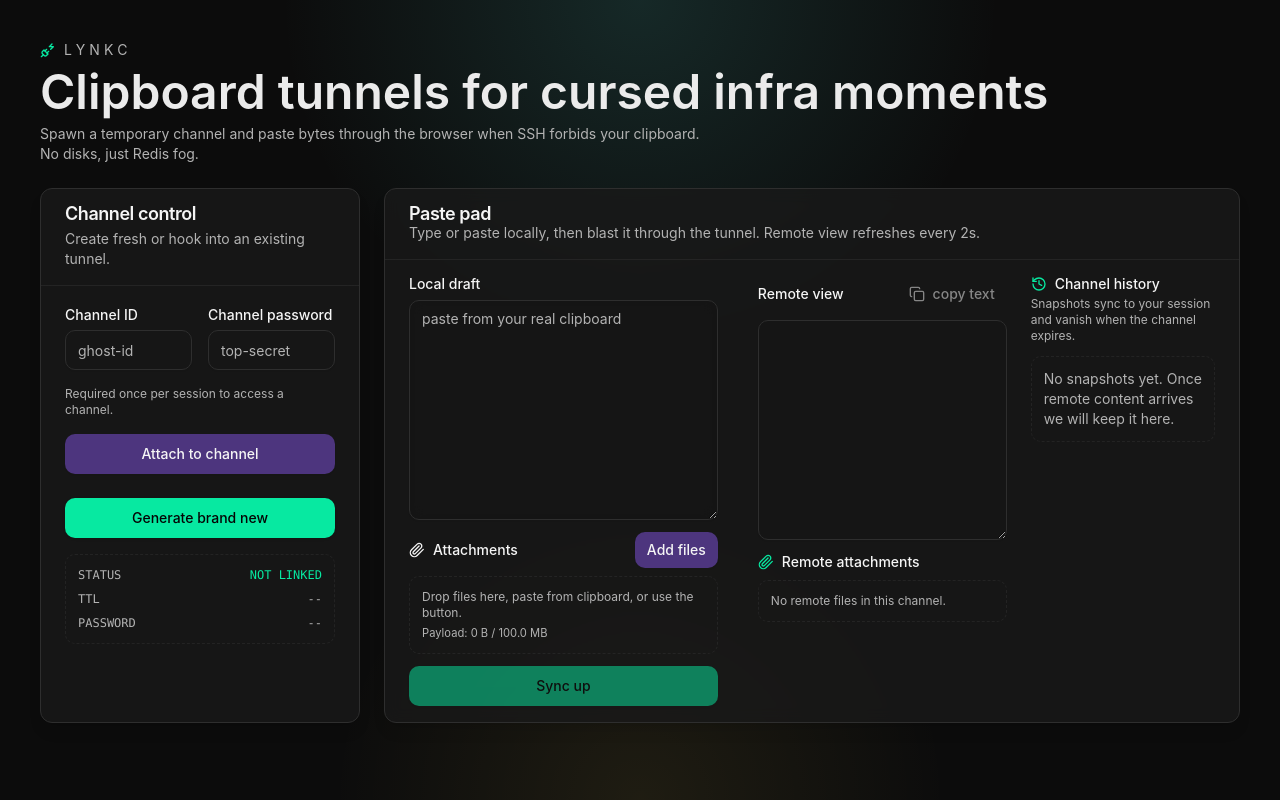
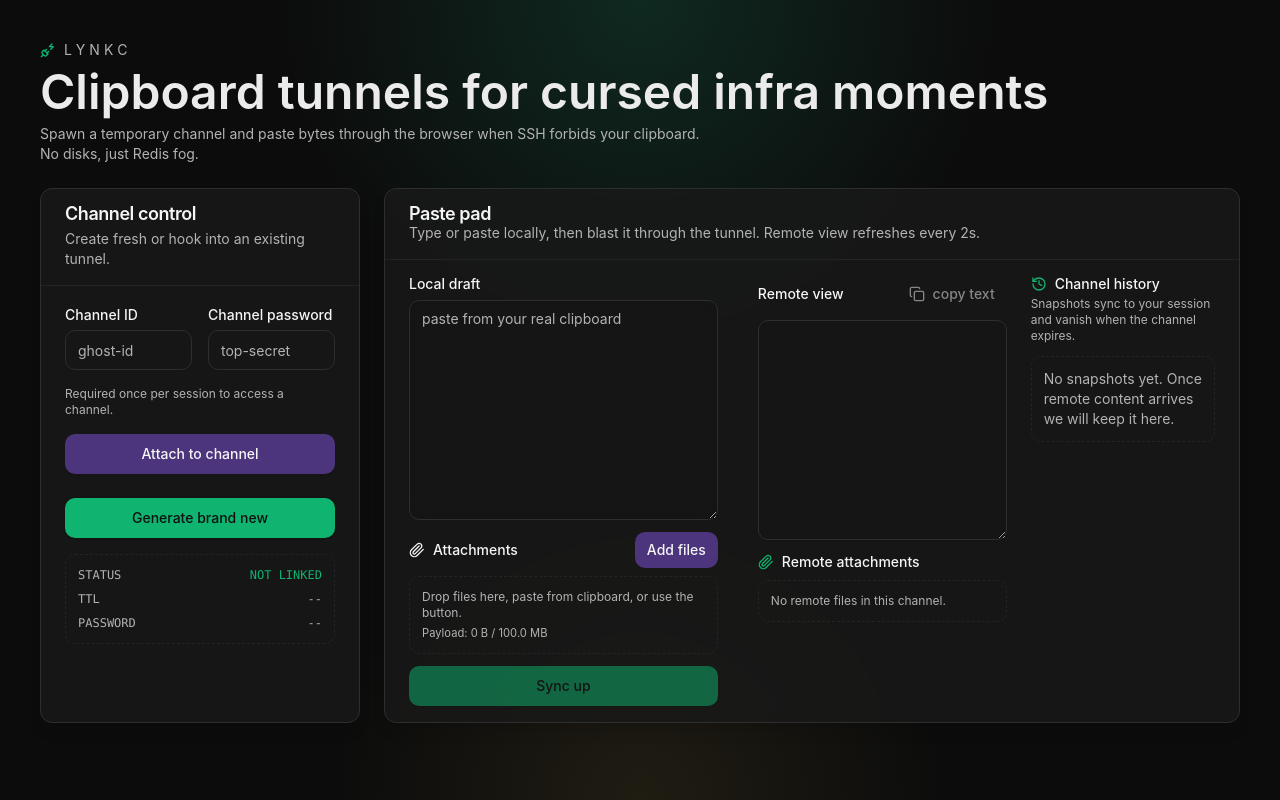
Before and after one commit to mohr-cai/lynkc, a React (Vite) app in the folder frontend/: page / in a window 1280 px wide. Built offline with nearby package versions, Linux system fonts and the light colour scheme.

Commit message:
feat: button coloring

```diff
--- a/frontend/src/index.css
+++ b/frontend/src/index.css
@@ -9,8 +9,8 @@
   --card-foreground: 0 0% 96%;
   --popover: 0 0% 8%;
   --popover-foreground: 0 0% 96%;
-  --primary: 161 94% 47%;
-  --primary-foreground: 0 0% 2%;
+  --primary: 155 86% 38%;
+  --primary-foreground: 0 0% 6%;
   --secondary: 260 41% 35%;
   --secondary-foreground: 0 0% 96%;
   --muted: 0 0% 16%;
@@ -21,12 +21,12 @@
   --destructive-foreground: 0 0% 98%;
   --border: 0 0% 18%;
   --input: 0 0% 18%;
-  --ring: 161 94% 47%;
+  --ring: 155 86% 38%;
   --radius: 0.75rem;
 }
 
 body {
-  background: radial-gradient(circle at top, rgba(78, 205, 196, 0.15), transparent 35%),
+  background: radial-gradient(circle at top, rgba(28, 173, 121, 0.18), transparent 35%),
     radial-gradient(circle at bottom, rgba(255, 221, 89, 0.08), transparent 30%),
     rgb(12, 12, 12);
   color: rgb(235, 235, 235);
```
